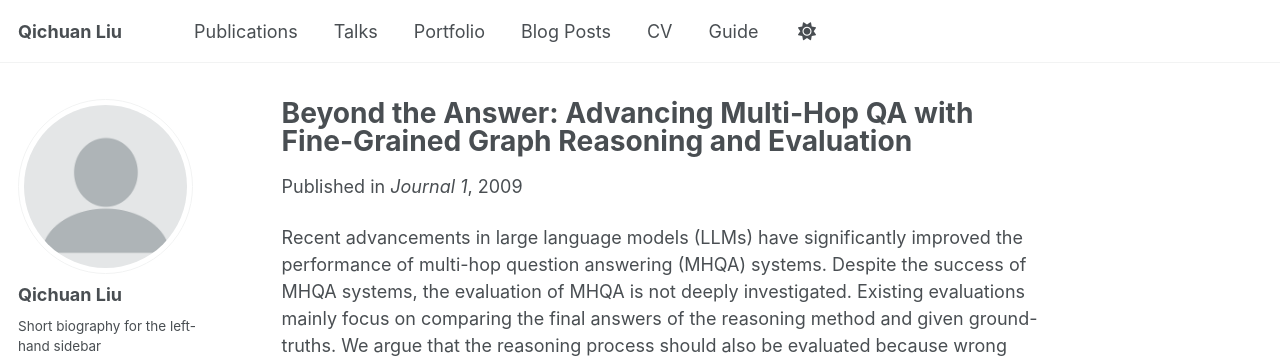
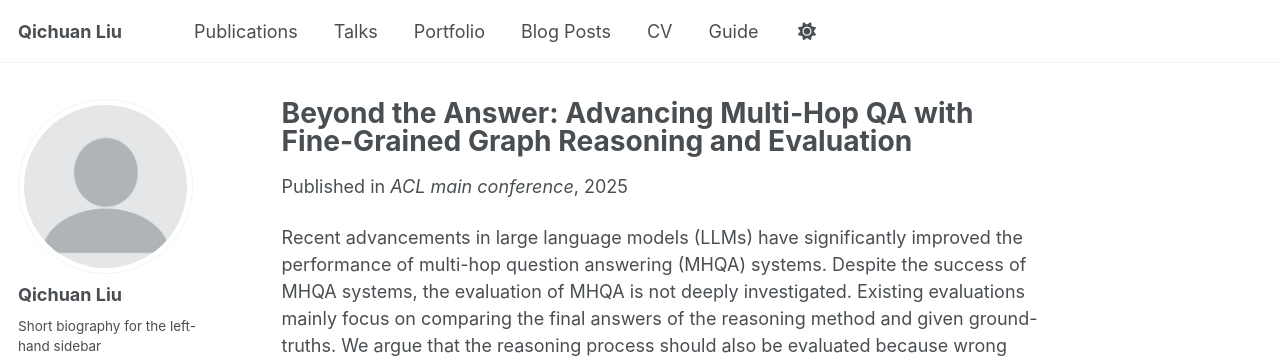
Before and after one commit to qcliu2001/qcliu2001.github.io, a Jekyll site: the page built from _publications/2009-10-01-paper-title-number-1.md, in a window 1280 px wide and 900 px high. Shown: the top 363 px of the window. Built offline with Jekyll 4.4.1, drawn with Linux system fonts in a browser that asks for light colours; some web fonts are replaced.

Commit message:
Update 2009-10-01-paper-title-number-1.md

```diff
--- a/_publications/2009-10-01-paper-title-number-1.md
+++ b/_publications/2009-10-01-paper-title-number-1.md
@@ -1,11 +1,11 @@
 ---
 title: "Beyond the Answer: Advancing Multi-Hop QA with Fine-Grained Graph Reasoning and Evaluation"
 collection: publications
-category: manuscripts
+category: conferences
 permalink: /publication/2009-10-01-paper-title-number-1
 excerpt: 'This paper is about the number 1. The number 2 is left for future work.'
-date: 2009-10-01
-venue: 'Journal 1'
+date: 2025-05-01
+venue: 'ACL main conference'
 slidesurl: 'http://academicpages.github.io/files/slides1.pdf'
 paperurl: 'http://academicpages.github.io/files/paper1.pdf'
 bibtexurl: 'http://academicpages.github.io/files/bibtex1.bib'
```
